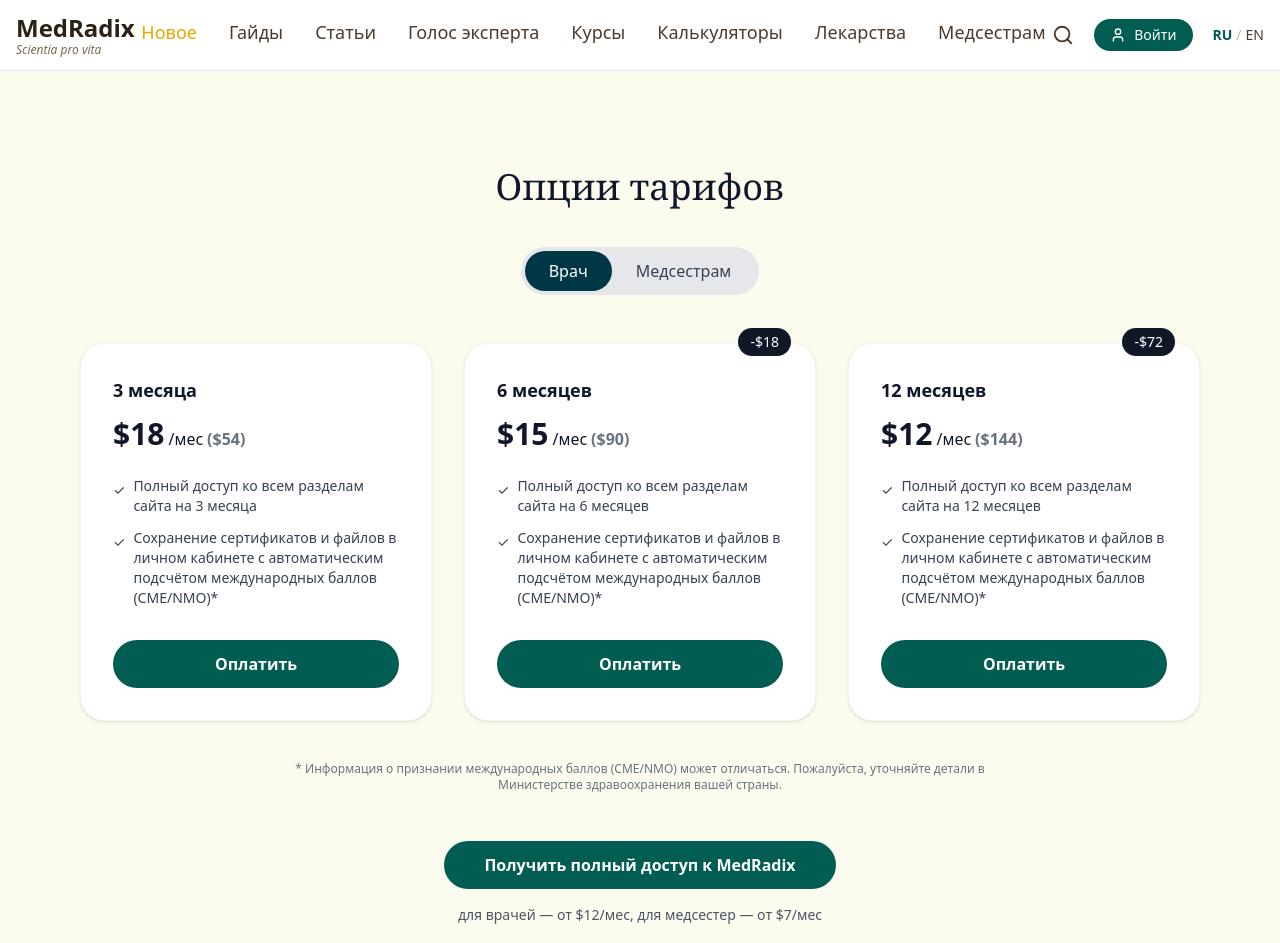
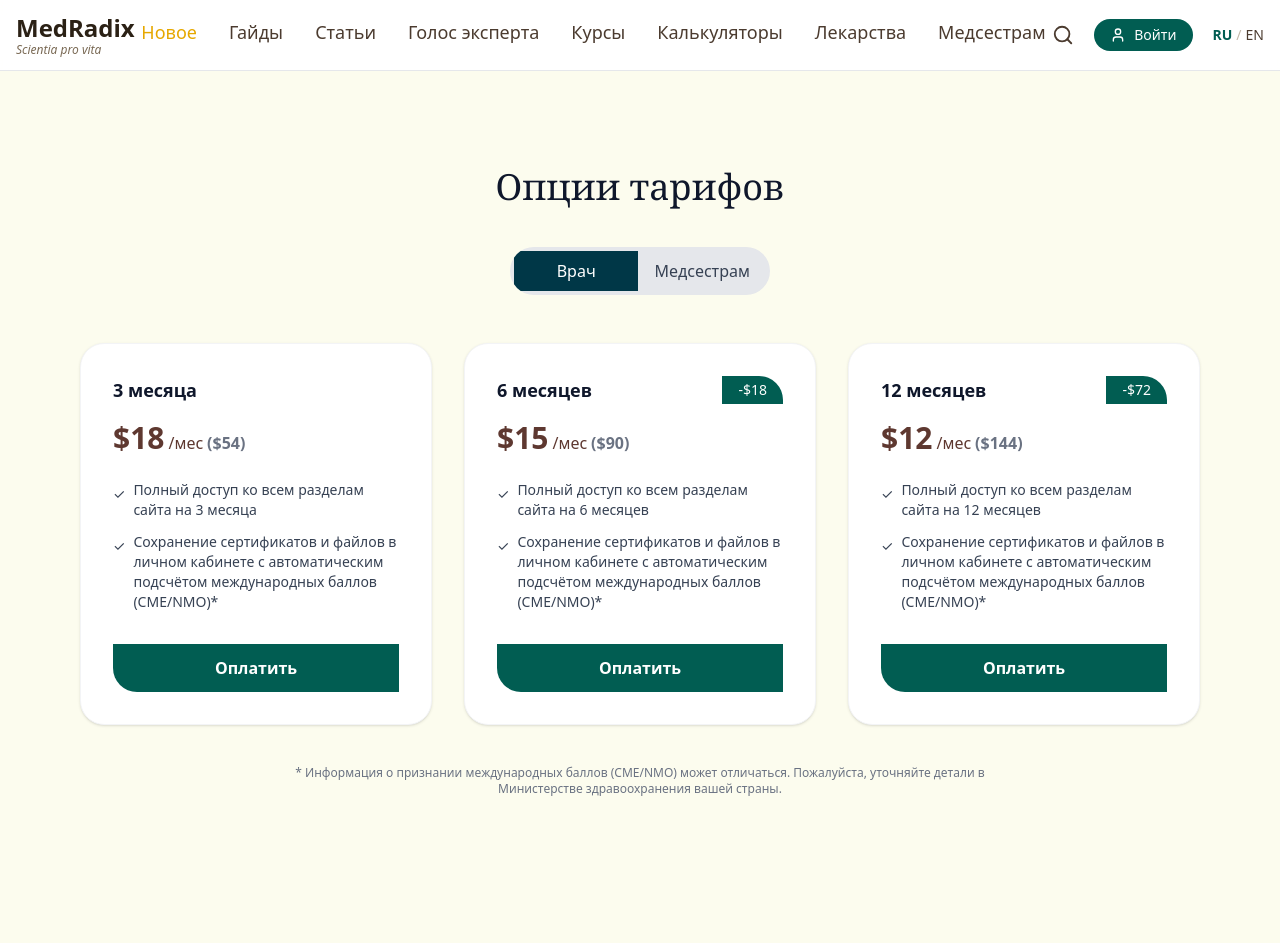
Before and after one commit to NMaryko/MedRadix, a Next.js app: page /pricing in a window 1280 px wide. Shown: the top 943 px of the page. Built offline with nearby package versions, Linux system fonts and the light colour scheme.

Commit message:
Update page.tsx

```diff
--- a/app/pricing/page.tsx
+++ b/app/pricing/page.tsx
@@ -2,15 +2,14 @@
 'use client';
 
 import { useState } from 'react';
-import Link from 'next/link';
 
 type Audience = 'doctors' | 'nurses';
 
 interface Plan {
   label: string;       // "3 месяца"
-  months: number;      // 3, 6, 12
+  months: number;
   pricePerMonth: number;
-  total: number;       // Сумма в скобках
+  total: number;       // сумма в скобках
 }
 
 const doctorPlans: Plan[] = [
@@ -25,7 +24,7 @@ const nursePlans: Plan[] = [
   { label: '12 месяцев', months: 12, pricePerMonth: 7, total: 84 },
 ];
 
-const discounts = ['-$18', '-$72']; // для 6 и 12 месяцев — как на старом макете
+const discounts = ['-$18', '-$72']; // для 6 и 12 месяцев
 
 export default function PricingPage() {
   const [audience, setAudience] = useState<Audience>('doctors');
@@ -48,11 +47,11 @@ export default function PricingPage() {
 
         {/* Переключатель Врач / Медсестрам */}
         <div className="flex justify-center mb-12">
-          <div className="inline-flex rounded-full bg-[#e5e7eb] p-1">
+          <div className="inline-flex w-[260px] rounded-full bg-[#e5e7eb] p-1 overflow-hidden">
             <button
               type="button"
               onClick={() => setAudience('doctors')}
-              className={`px-6 py-2 text-sm md:text-base rounded-full transition ${
+              className={`flex-1 px-4 py-2 text-sm md:text-base text-center transition ${
                 audience === 'doctors'
                   ? 'bg-[#003747] text-white'
                   : 'text-gray-700'
@@ -63,7 +62,7 @@ export default function PricingPage() {
             <button
               type="button"
               onClick={() => setAudience('nurses')}
-              className={`px-6 py-2 text-sm md:text-base rounded-full transition ${
+              className={`flex-1 px-4 py-2 text-sm md:text-base text-center transition ${
                 audience === 'nurses'
                   ? 'bg-[#003747] text-white'
                   : 'text-gray-700'
@@ -79,28 +78,33 @@ export default function PricingPage() {
           {plans.map((plan, index) => (
             <div
               key={plan.label}
-              className="relative bg-white rounded-3xl shadow-sm border border-gray-100 p-8 flex flex-col"
+              className="bg-white rounded-3xl shadow-sm border border-gray-100 p-8 flex flex-col"
             >
-              {/* Бейдж скидки для 6 и 12 месяцев */}
-              {index > 0 && (
-                <div className="absolute -top-4 right-6 px-3 py-1 rounded-full bg-gray-900 text-white text-sm">
-                  {discounts[index - 1]}
-                </div>
-              )}
+              {/* Верхняя строка: заголовок + скидка */}
+              <div className="flex items-start justify-between mb-4">
+                <h2 className="text-lg font-semibold">{plan.label}</h2>
+
+                {index > 0 && (
+                  <div className="px-4 py-1 bg-[#015D52] text-white text-sm rounded-none rounded-tr-3xl">
+                    {discounts[index - 1]}
+                  </div>
+                )}
+              </div>
 
               {/* Цена */}
               <div className="mb-6">
-                <h2 className="text-lg font-semibold mb-3">{plan.label}</h2>
-                <p className="text-3xl font-bold">
+                <p className="text-3xl font-bold text-[#5E3830]">
                   ${plan.pricePerMonth}
-                  <span className="text-base font-normal ml-1">/мес</span>
+                  <span className="text-base font-normal ml-1 text-[#5E3830]">
+                    /мес
+                  </span>
                   <span className="text-base text-gray-500 ml-1">
                     (${plan.total})
                   </span>
                 </p>
               </div>
 
-              {/* Описание — 1 в 1 по смыслу с Hostinger */}
+              {/* Описание — в точности по смыслу старой версии */}
               <ul className="space-y-3 text-sm text-gray-700 flex-1">
                 <li className="flex gap-2">
                   <span className="mt-1">✓</span>
@@ -118,10 +122,10 @@ export default function PricingPage() {
                 </li>
               </ul>
 
-              {/* Кнопка оплатить */}
+              {/* Кнопка оплатить — зелёная, с одним округлённым краем */}
               <button
                 type="button"
-                className="mt-8 w-full rounded-full bg-[#015D52] text-white py-3 font-semibold"
+                className="mt-8 w-full bg-[#015D52] text-white py-3 font-semibold rounded-none rounded-bl-3xl hover:bg-[#01463d] transition-colors"
               >
                 Оплатить
               </button>
@@ -136,18 +140,10 @@ export default function PricingPage() {
           здравоохранения вашей страны.
         </p>
 
-        {/* Нижний блок как на скрине */}
-        <div className="mt-12 text-center">
-          <Link
-            href="/pricing"
-            className="inline-flex px-10 py-3 rounded-full bg-[#015D52] text-white font-semibold"
-          >
-            Получить полный доступ к MedRadix
-          </Link>
-          <p className="mt-4 text-sm text-gray-600">
-            для врачей — от $12/мес, для медсестер — от $7/мес
-          </p>
-        </div>
+        {/* Email поддержки — без лишних кнопок и цен */}
+        <p className="mt-36 text-center text-sm text-[#4b3b2f]">
+          support@medradix.info
+        </p>
       </div>
     </main>
   );
```
